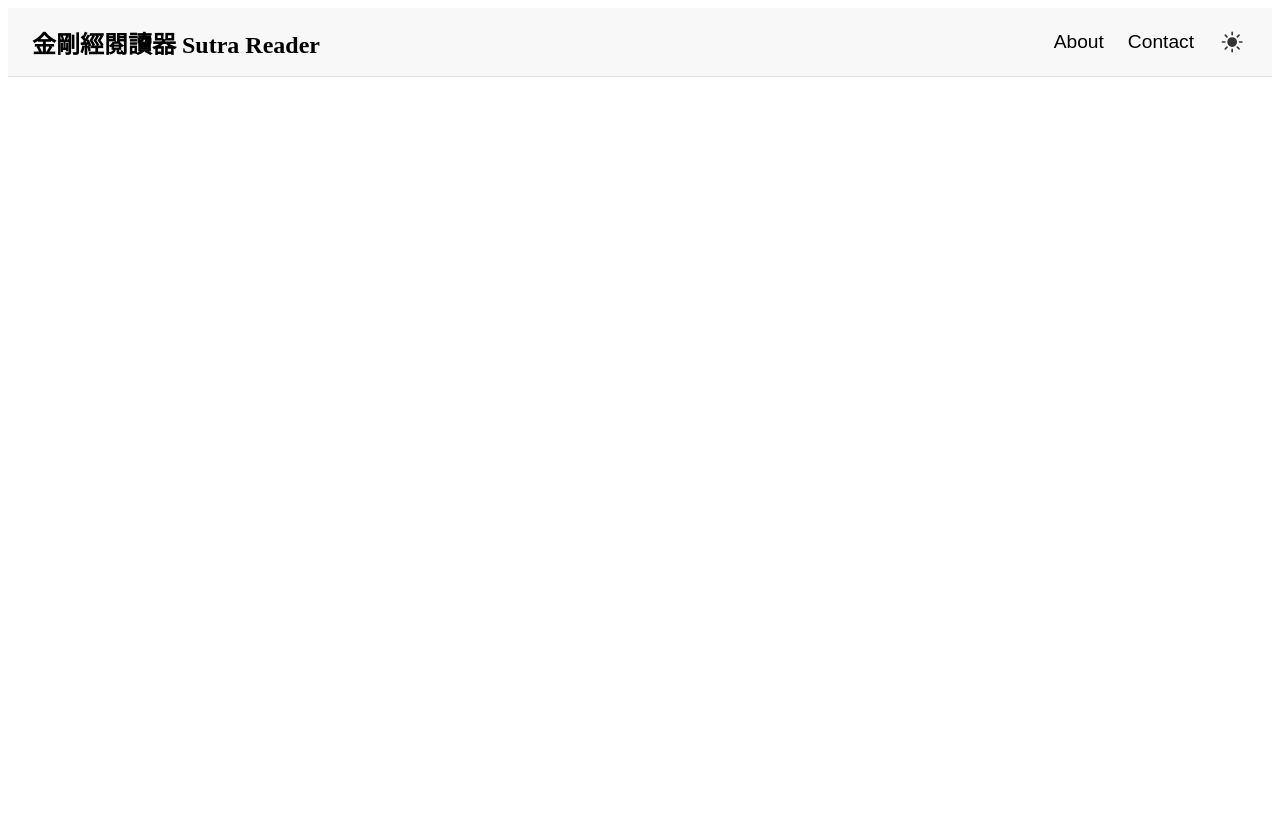
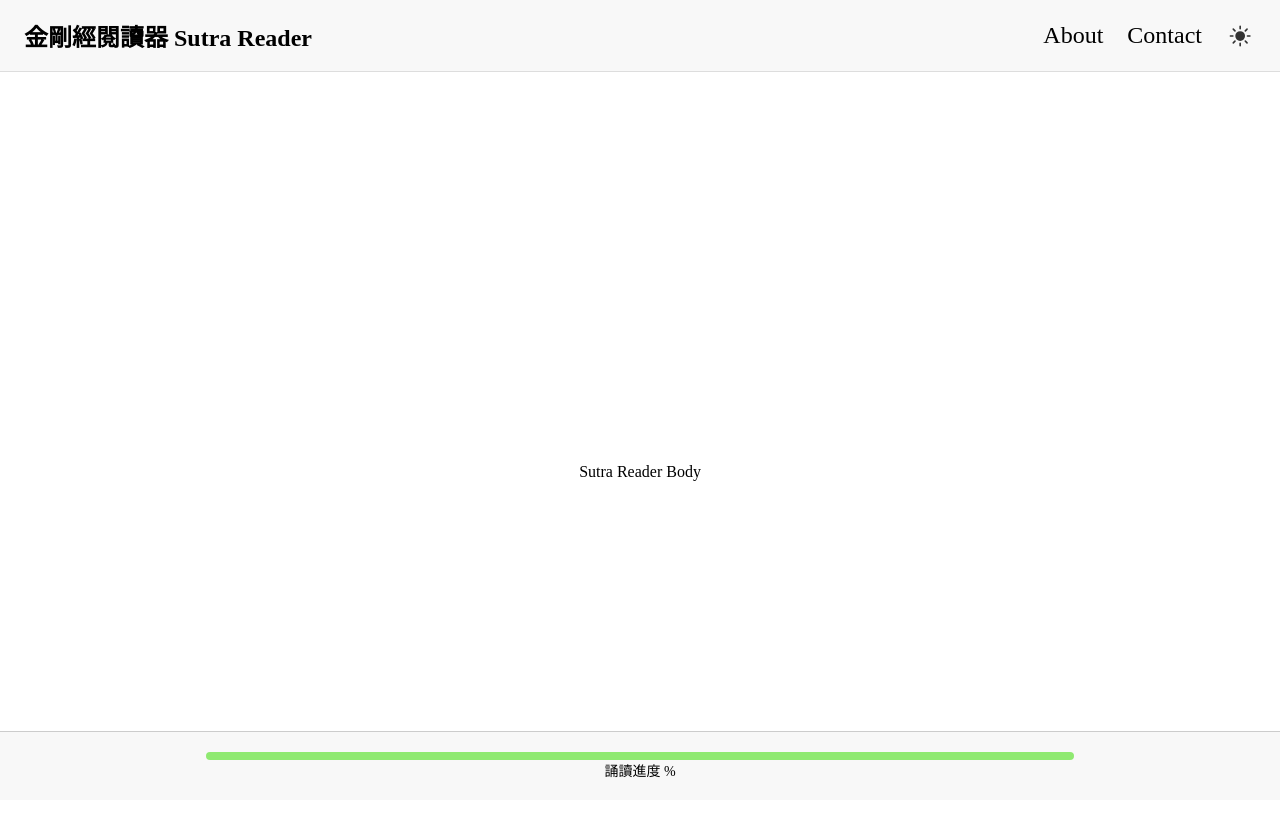
Before and after one commit to brownishgreen/sutra-reader, a Vue app: page / in a window 1280 px wide. Shown: the top 816 px of the page. Built offline with nearby package versions, Linux system fonts and the light colour scheme; a web font is replaced by a local one.

Commit message:
Feat: add progress bar in footer

```diff
--- a/src/App.vue
+++ b/src/App.vue
@@ -1,11 +1,15 @@
 <template>
   <div>
     <AppHeader />
+    <SutraReader />
+    <AppFooter />
   </div>
 </template>
 
 <script setup lang="ts">
 import AppHeader from './components/AppHeader.vue'
+import SutraReader from './components/SutraReader.vue'
+import AppFooter from './components/AppFooter.vue'
 
 </script>
 
--- a/src/assets/global.css
+++ b/src/assets/global.css
@@ -1,5 +1,8 @@
 @import url('https://fonts.googleapis.com/css2?family=Cactus+Classical+Serif&display=swap');
 
-body {
+* {
+  margin: 0;
+  padding: 0;
+  box-sizing: border-box;
   font-family: 'Cactus Classical Serif', serif;
 }
--- a/src/components/AppFooter.vue
+++ b/src/components/AppFooter.vue
@@ -1,9 +1,47 @@
 <template>
-  <div></div>
+  <footer>
+    <div class="progress-container">
+      <div class="progress-bar" :style="{ width: progress + '%' }"></div>
+    </div>
+    <div class="progress-text">誦讀進度 {{ progress }} %</div>
+  </footer>
 </template>
 
-<script lang="ts">
+<script setup lang="ts">
+defineProps<{ progress: number }>()
 </script>
 
-<style scoped>
+<style scoped lang="scss">
+footer {
+  background-color: #f8f8f8;
+  border-top: 1px solid #ccc;
+  padding: 20px;
+  text-align: center;
+  position: fixed;
+  bottom: 0;
+  width: 100%;
+  display: flex;
+  flex-direction: column;
+  align-items: center;
+
+
+  .progress-container {
+    width: 70%;
+    height: 8px;
+    background: #c9c6c6;
+    border-radius: 4px;
+    overflow: hidden;
+    margin: 0 auto;
+
+    .progress-bar {
+      height: 100%;
+      background: #8fe971;
+      transition: width 0.2s ease;
+    }
+  }
+
+  .progress-text {
+    font-size: 14px;
+  }
+}
 </style>
--- a/src/components/AppHeader.vue
+++ b/src/components/AppHeader.vue
@@ -61,14 +61,14 @@ const toggleTheme = () => {
         align-items: center;
         justify-content: center;
         padding: 6px 6px;
-        font-size: 1.2rem;
+        font-size: 1.5rem;
         border: 0px;
         background-color: transparent;
         cursor: pointer;
         transition: background-color 0.2s;
 
         &:hover {
-          background-color: #eee;
+          color: rgb(96, 124, 211);
         }
 
         &.icon-button {
--- a/src/components/SutraReader.vue
+++ b/src/components/SutraReader.vue
@@ -0,0 +1,18 @@
+<template>
+  <div class="sutra-reader-body">
+    <p>Sutra Reader Body</p>
+  </div>
+</template>
+
+<script setup lang="ts">
+</script>
+
+<style scoped lang="scss">
+.sutra-reader-body {
+  width: 100%;
+  height: 800px;
+  display: flex;
+  align-items: center;
+  justify-content: center;
+  }
+</style>
```
